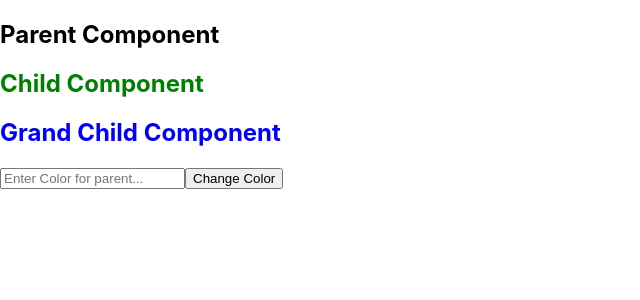
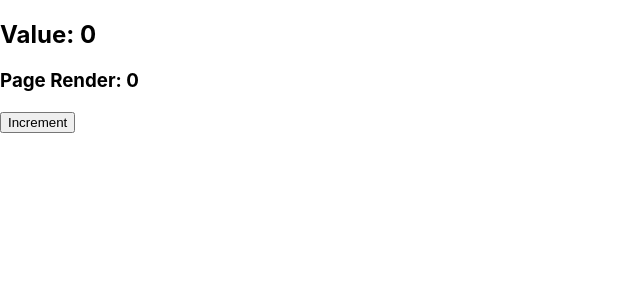
Before and after one commit to hassaan871/Interviewcls, a React (Create React App) app: page / in a window 1280 px wide. Shown: the top 300 px of the page, without its empty margins (0-640 px from the left). Built offline with nearby package versions, Linux system fonts and the light colour scheme.

Commit message:
RenderCountTracker component useRenderCount custom hook integrated

```diff
--- a/src/App.jsx
+++ b/src/App.jsx
@@ -1,8 +1,10 @@
 import ParentComponent from "./components/ParentComponent"
+import RenderCountTracker from "./components/RenderCountTracker.js/RenderCountTracker";
 
 const App = () => {
   return(
-    <ParentComponent />
+    // <ParentComponent />
+    <RenderCountTracker />
   )
 }
 
--- /dev/null
+++ b/src/components/RenderCountTracker.js/RenderCountTracker.jsx
@@ -0,0 +1,18 @@
+import React, { useState } from 'react'
+import useRenderCount from '../../hooks/useRenderCount'
+
+const RenderCountTracker = () => {
+
+    const useRender = useRenderCount();
+    const [value, setValue] = useState(0);
+
+    return (
+        <div>
+            <h2>Value: {value}</h2>
+            <h3>Page Render: {useRender} </h3>
+            <button onClick={()=>{setValue(value+5)}}>Increment</button>
+        </div>
+    )
+}
+
+export default RenderCountTracker
--- a/src/hooks/useRenderCount.js
+++ b/src/hooks/useRenderCount.js
@@ -5,7 +5,7 @@ const useRenderCount = () => {
     const count = useRef(0);
 
     useEffect(()=>{
-        count.current =+ 1;
+        count.current = count.current + 1;
     })
 
     return count.current;
```
